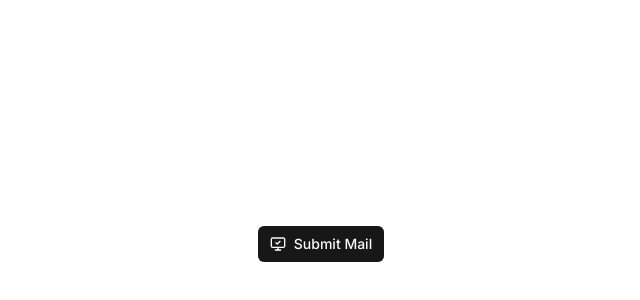
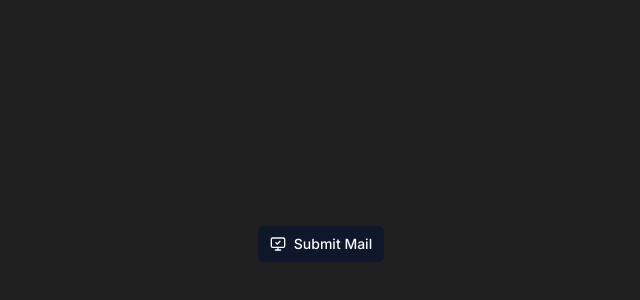
Before and after one commit to Gaius-1/StreamIQ, a Next.js app: page / in a window 1280 px wide. Shown: the part 156-456 px from the top of the page, without its empty margins (319-959 px from the left). Built offline with nearby package versions, Linux system fonts and the light colour scheme.

Commit message:
apply dark background

```diff
--- a/app/globals.css
+++ b/app/globals.css
@@ -2,67 +2,83 @@
 @tailwind components;
 @tailwind utilities;
 
+html,
+body,
+:root {
+  height: 100%;
+  @apply bg-neutral-900/80;
+}
+
+.hidden-scrollbar {
+  -ms-overflow-style: none;
+  scrollbar-width: none;
+}
+
+.hidden-scrollbar::-webkit-scrollbar {
+  display: none;
+}
+
 @layer base {
   :root {
     --background: 0 0% 100%;
-    --foreground: 0 0% 3.9%;
+    --foreground: 222.2 84% 4.9%;
 
     --card: 0 0% 100%;
-    --card-foreground: 0 0% 3.9%;
+    --card-foreground: 222.2 84% 4.9%;
 
     --popover: 0 0% 100%;
-    --popover-foreground: 0 0% 3.9%;
+    --popover-foreground: 222.2 84% 4.9%;
 
-    --primary: 0 0% 9%;
-    --primary-foreground: 0 0% 98%;
+    --primary: 222.2 47.4% 11.2%;
+    --primary-foreground: 210 40% 98%;
 
-    --secondary: 0 0% 96.1%;
-    --secondary-foreground: 0 0% 9%;
+    --secondary: 210 40% 96.1%;
+    --secondary-foreground: 222.2 47.4% 11.2%;
 
-    --muted: 0 0% 96.1%;
-    --muted-foreground: 0 0% 45.1%;
+    --muted: 210 40% 96.1%;
+    --muted-foreground: 215.4 16.3% 46.9%;
 
-    --accent: 0 0% 96.1%;
-    --accent-foreground: 0 0% 9%;
+    --accent: 210 40% 96.1%;
+    --accent-foreground: 222.2 47.4% 11.2%;
 
     --destructive: 0 84.2% 60.2%;
-    --destructive-foreground: 0 0% 98%;
+    --destructive-foreground: 210 40% 98%;
 
-    --border: 0 0% 89.8%;
-    --input: 0 0% 89.8%;
-    --ring: 0 0% 3.9%;
+    --border: 214.3 31.8% 91.4%;
+    --input: 214.3 31.8% 91.4%;
+    --ring: 222.2 84% 4.9%;
 
     --radius: 0.5rem;
   }
 
   .dark {
-    --background: 0 0% 3.9%;
-    --foreground: 0 0% 98%;
+    --background: 226.7 12.7% 13.9%;
+    --foreground: 210 40% 98%;
 
-    --card: 0 0% 3.9%;
-    --card-foreground: 0 0% 98%;
+    --card: 226.7 12.7% 13.9%;
+    --card-foreground: 210 40% 98%;
 
-    --popover: 0 0% 3.9%;
-    --popover-foreground: 0 0% 98%;
+    --popover: 226.7 12.7% 13.9%;
+    --popover-foreground: 210 40% 98%;
 
-    --primary: 0 0% 98%;
-    --primary-foreground: 0 0% 9%;
+    --primary: 210 40% 98%;
+    --primary-foreground: 222.2 47.4% 11.2%;
 
-    --secondary: 0 0% 14.9%;
-    --secondary-foreground: 0 0% 98%;
+    --secondary: 226.7 12.7% 17.5%;
+    --secondary-foreground: 210 40% 98%;
 
-    --muted: 0 0% 14.9%;
-    --muted-foreground: 0 0% 63.9%;
+    --muted: 226.7 12.7% 17.5%;
+    --muted-foreground: 215 20.2% 65.1%;
 
-    --accent: 0 0% 14.9%;
-    --accent-foreground: 0 0% 98%;
+    --accent: 226.7 12.7% 17.5%;
+    --accent-foreground: 210 40% 98%;
 
     --destructive: 0 62.8% 30.6%;
-    --destructive-foreground: 0 0% 98%;
+    --destructive-foreground: 210 40% 98%;
 
-    --border: 0 0% 14.9%;
-    --input: 0 0% 14.9%;
-    --ring: 0 0% 83.1%;
+    --border: 226.7 12.7% 17.5%;
+    --input: 226.7 12.7% 17.5%;
+    --ring: 212.7 26.8% 83.9%;
   }
 }
 
```
